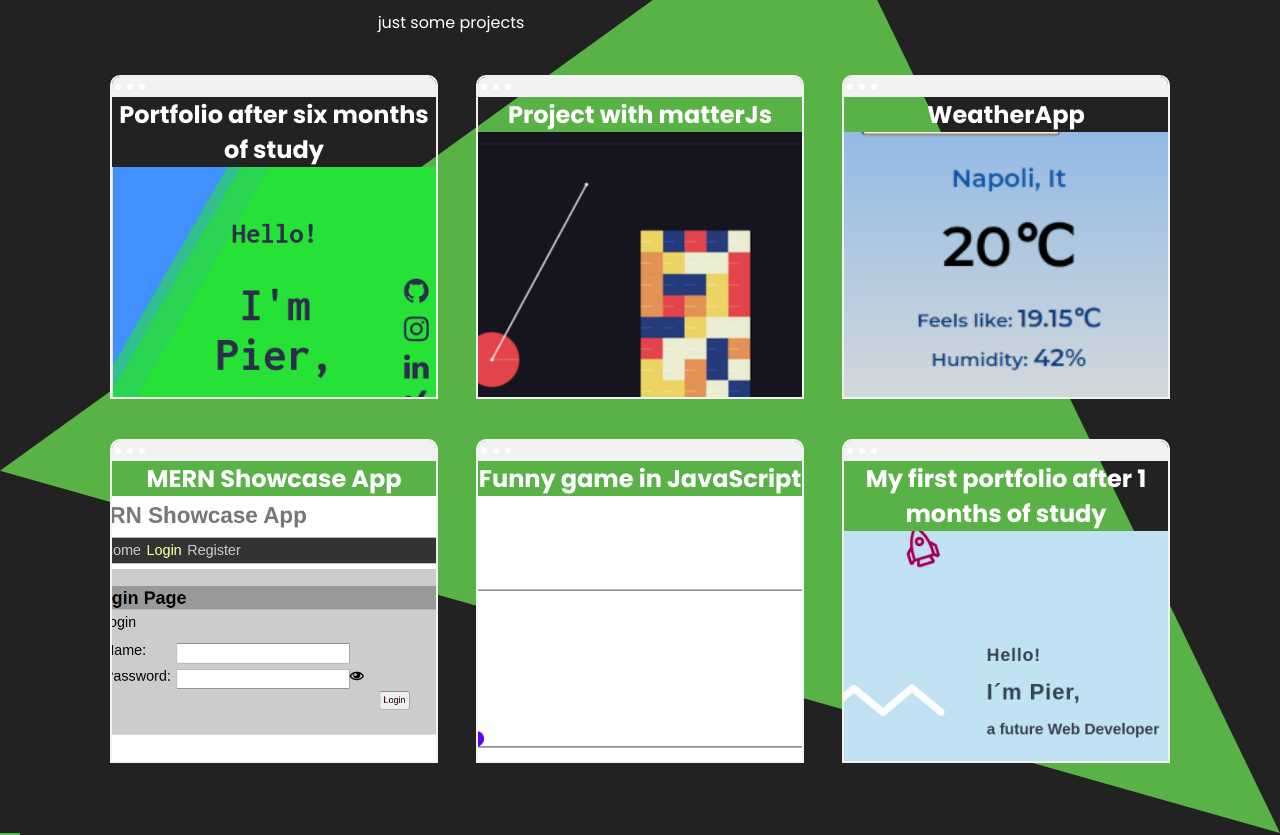
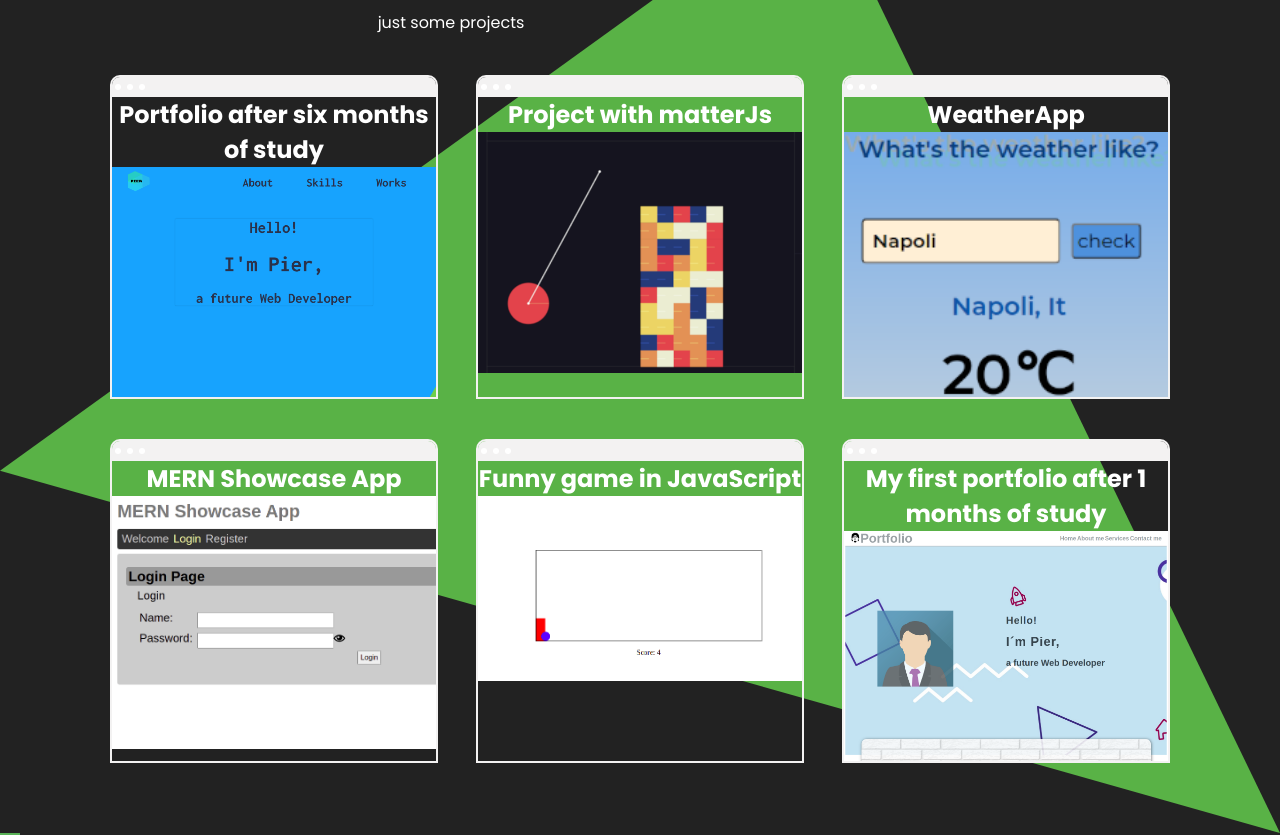
Before and after one commit to Pierluigi10/Portfolio_React, a React (Create React App) app: page / in a window 1280 px wide. Shown: the part 1720-2555 px from the top of the page. Built offline with nearby package versions, Linux system fonts and the light colour scheme.

Commit message:
add animation in project

```diff
--- a/src/components/Project/project.scss
+++ b/src/components/Project/project.scss
@@ -22,7 +22,12 @@
   }
   .p_img {
     width: 100%;
-    height: 100%;
-    object-fit: cover;
+    // height: 100%;
+    // object-fit: cover;
+    transition: all 10s ease;
   }
 }
+
+.project:hover .p_img {
+  transform: translateY(-100%);
+}
```
Also changed, not shown: src/images/firstportfolio.png, src/images/secondportfolio.png.
